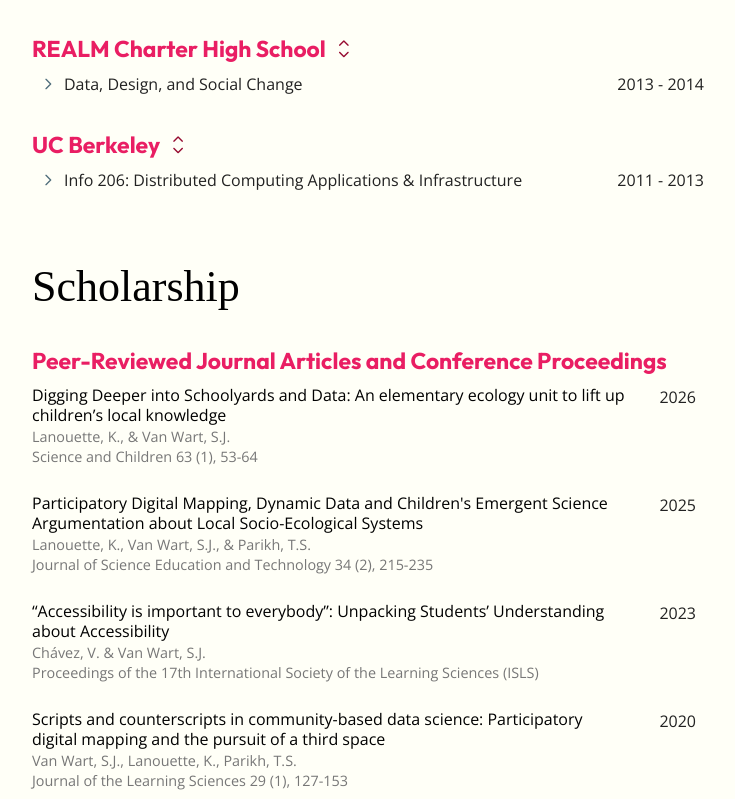
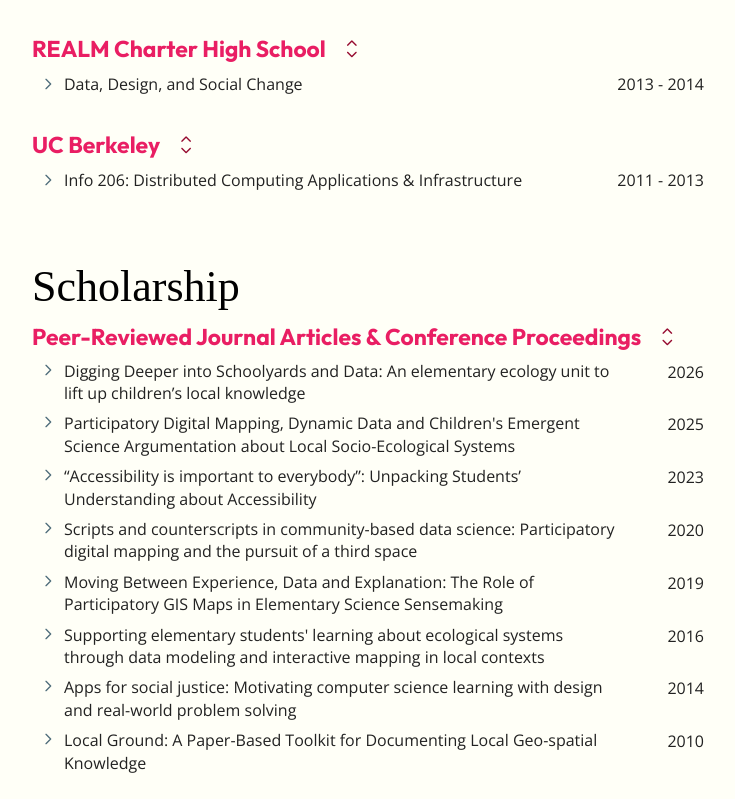
Before and after one commit to vanwars/vanwars.github.io, a Next.js app: page / in a window 1280 px wide. Shown: the part 1341-2140 px from the top of the page, without its empty margins (352-1087 px from the left). Built offline with nearby package versions, Linux system fonts and the light colour scheme; a web font is replaced by a local one.

Commit message:
Made pubs more compact.

```diff
--- a/app/globals.css
+++ b/app/globals.css
@@ -86,7 +86,7 @@
 
 
 .pub-entry {
-    @apply grid grid-cols-[40px_auto] gap-5 md:grid-cols-[40px_auto] max-md:grid-cols-1 mb-4;
+    @apply grid grid-cols-[40px_auto] gap-5 md:grid-cols-[40px_auto] mb-4;
 }
 
 .pub-title {
--- a/components/CoursesClient.tsx
+++ b/components/CoursesClient.tsx
@@ -42,7 +42,7 @@ export default function CoursesClient({ coursesData }: CoursesClientProps) {
         const isInstitutionExpanded = expandedInstitutions.has(institution);
         return (
           <div key={institution} className="mb-8">
-            <div className="flex gap items-center mb-1 mt-6">
+            <div className="flex  gap-x-2 items-center mb-1 mt-6">
               <h2 className="heading2-expandable">{institution}</h2>
               <button
                 onClick={() => toggleInstitution(institution)}
--- a/components/PublicationEntry.tsx
+++ b/components/PublicationEntry.tsx
@@ -1,11 +1,24 @@
 'use client';
 
-import { useState } from 'react';
+import { useEffect, useState } from 'react';
+
+interface CitationAlternateData {
+  authors?: string;
+  venue?: string;
+  prefix?: string;
+  volume?: number | string;
+  issue?: string;
+  pages?: string;
+  url?: string;
+  doi?: string;
+}
 
 interface PublicationEntryProps {
   year: string;
   title: string;
-  citationHtml: string;
+  citationAlternate: CitationAlternateData;
+  /** When set, the group heading controls whether details can show; this entry still has its own expand/collapse. */
+  groupExpanded?: boolean;
 }
 
 const ChevronRight = () => (
@@ -34,25 +47,82 @@ const ChevronDown = () => (
   </svg>
 );
 
+function buildCitationHtmlAlternate(data: CitationAlternateData) {
+  const { authors, venue, prefix, volume, issue, pages, url, doi } = data;
+  const linkHref = url || (doi ? (doi.startsWith('http') ? doi : `https://doi.org/${doi}`) : undefined);
+  const linkText = doi || "link";
+  const venuePart = venue ? `${venue}` : '';
+  const volumePart = volume ? ` ${volume}` : '';
+  const issuePart = issue ? ` (${issue})` : '';
+  const pagesPart = pages ? `, ${pages}` : '';
+  const venueText = [prefix ? `${prefix} ` : '', venuePart, volumePart, issuePart, pagesPart]
+    .filter((part) => part)
+    .join('');
+  return (
+    <div className="mb-2 pr-4">
+      {/* Authors and venue */}
+      <div
+        className="mt-1 gap-y-1 text-base grid grid-cols-[1fr_60px] gap-x-8 text-[0.9rem] leading-4"
+        style={{ color: '#777' }}
+      >
+        <div className="flex flex-col gap-y-1">
+          {authors && <div>{authors}</div>}
+          {venueText && <div>{venueText}</div>}
+          {linkHref && linkText && (
+            <div>
+              <a href={linkHref} target="_blank" rel="noopener noreferrer">
+                {linkText}
+              </a>
+            </div>
+          )}
+        </div>
+      </div>
+    </div>
+  );
+}
+
 export default function PublicationEntry({
   year,
   title,
-  citationHtml,
+  citationAlternate,
+  groupExpanded,
 }: PublicationEntryProps) {
-  const [isExpanded, setIsExpanded] = useState(true);
+  const [entryCollapsed, setEntryCollapsed] = useState(false);
+  const [entryExpanded, setEntryExpanded] = useState(false);
+
+  useEffect(() => {
+    if (groupExpanded === undefined) return;
+    if (groupExpanded) {
+      setEntryExpanded(false);
+    } else {
+      setEntryCollapsed(false);
+    }
+  }, [groupExpanded]);
+
+  const canShowDetails = groupExpanded === undefined ? true : groupExpanded;
+  const isExpanded =
+    groupExpanded === false ? entryExpanded : !entryCollapsed;
+
+  const handleToggle = () => {
+    if (groupExpanded === false) {
+      setEntryExpanded((e) => !e);
+    } else {
+      setEntryCollapsed((c) => !c);
+    }
+  };
 
   return (
     <section
-      className={`transition-all duration-300 ease-in-out px-2 pt-0 mb-4 ${isExpanded ? 'rounded-lg pb-4' : ''}`}
+      className={`transition-all duration-300 ease-in-out px-2 pt-0 mb-2 ${isExpanded ? 'pt-2' : ''}`}
     >
       <button
-        onClick={() => setIsExpanded(!isExpanded)}
-        className="text-left w-full transition-all duration-200 hover:bg-blue/5 hover:text-redpurple hover:rounded-md hover:px-2 hover:-mx-2 grid grid-cols-[1fr_80px] max-md:grid-cols-1 items-start py-1 -my-1"
+        onClick={handleToggle}
+        className="text-left w-full transition-all duration-200 hover:text-redpurple hover:px-2 hover:-mx-2 grid grid-cols-[1fr_80px] items-start py-1 -my-1"
         aria-expanded={isExpanded}
         aria-label={isExpanded ? 'Collapse publication details' : 'Expand publication details'}
       >
         <h3
-          className={`text-blue-600 text-base max-md:text-lg m-0 flex items-start gap-2 transition-all duration-300 ${
+          className={`text-base max-md:text-lg m-0 min-w-0 flex items-start gap-2 transition-all duration-300 ${
             isExpanded ? 'font-normal' : 'font-normal'
           }`}
         >
@@ -76,10 +146,7 @@ export default function PublicationEntry({
           isExpanded ? 'max-h-[5000px] opacity-100' : 'max-h-0 opacity-0 mt-0'
         }`}
       >
-        <p
-          className="text-[0.9rem] text-gray-700 line-height-[1.3rem]"
-          dangerouslySetInnerHTML={{ __html: citationHtml }}
-        />
+        {buildCitationHtmlAlternate(citationAlternate)}
       </div>
     </section>
   );
--- a/components/Publications.tsx
+++ b/components/Publications.tsx
@@ -1,6 +1,6 @@
 import { readFileSync } from 'fs';
 import { join } from 'path';
-import PublicationEntry from './PublicationEntry';
+import PublicationsClient from './PublicationsClient';
 
 interface Publication {
   authors?: string;
@@ -118,42 +118,14 @@ export default function Publications() {
   const publications = getPublications();
 
   const groupings = {
-    'Peer-Reviewed Journal Articles and Conference Proceedings': [
+    'Peer-Reviewed Journal Articles & Conference Proceedings': [
       'journal', 'conference'
     ],
-    'Peer-Reviewed Workshop Papers and Posters': [
+    'Peer-Reviewed Workshop Papers & Posters': [
       'workshop', 'symposium', 'poster'
     ],
     'Other Publications': ['book chapter', 'magazine', 'dissertation'],
   };
 
-  return (
-    <section>
-      {Object.entries(groupings).map(([groupName, types]) => {
-        const pubs = publications
-          .filter((pub) => types.includes(pub.type))
-          .sort((a, b) => parseInt(b.year) - parseInt(a.year));
-
-        return (
-          <div key={groupName} className="mb-10">
-            <h2 className="heading2">{groupName}</h2>
-            <ul className="m-0 p-0 mb-10">
-              {pubs.map((pub, i) => {
-                return (
-                  <li key={`${pub.year}-${pub.title}`} className="list-none">
-                    {/* <PublicationEntry
-                      year={pub.year}
-                      title={pub.title}
-                      citationHtml={buildCitationHtml(pub)}
-                    /> */}
-                    { buildCitationHtmlAlternate(pub, i > 0 ? pubs[i-1] : null) }
-                  </li>
-                );
-              })}
-            </ul>
-          </div>
-        );
-      })}
-    </section>
-  );
+  return <PublicationsClient publications={publications} groupings={groupings} />;
 }
--- /dev/null
+++ b/components/PublicationsClient.tsx
@@ -0,0 +1,97 @@
+'use client';
+
+import { useState } from 'react';
+import PublicationEntry from './PublicationEntry';
+
+interface Publication {
+  authors?: string;
+  date: string;
+  year: string;
+  title: string;
+  venue?: string;
+  prefix?: string;
+  volume?: number | string;
+  issue?: string;
+  pages?: string;
+  type: string;
+  url?: string;
+  doi?: string;
+  location?: string;
+  chairs?: string;
+  symposium_title?: string;
+  editors?: string;
+  book?: string;
+}
+
+interface PublicationsClientProps {
+  publications: Publication[];
+  groupings: Record<string, string[]>;
+}
+
+export default function PublicationsClient({ publications, groupings }: PublicationsClientProps) {
+  const [expandedGroups, setExpandedGroups] = useState<Set<string>>(new Set());
+
+  const toggleGroup = (groupName: string) => {
+    setExpandedGroups((prev) => {
+      const next = new Set(prev);
+      if (next.has(groupName)) next.delete(groupName);
+      else next.add(groupName);
+      return next;
+    });
+  };
+
+  return (
+    <section>
+      {Object.entries(groupings).map(([groupName, types]) => {
+        const pubs = publications
+          .filter((pub) => types.includes(pub.type))
+          .sort((a, b) => parseInt(b.year) - parseInt(a.year));
+        const isGroupExpanded = expandedGroups.has(groupName);
+
+        return (
+          <div key={groupName} className="mb-10">
+            <div className="flex gap-x-2 items-center mb-1">
+              <h2 className="heading2-expandable">{groupName}</h2>
+              <button
+                onClick={() => toggleGroup(groupName)}
+                className="p-2 text-redpurple-darkest hover:bg-blue/10 rounded-full w-9 h-9 transition-all duration-200 flex items-center justify-center"
+                aria-expanded={isGroupExpanded}
+                aria-label={isGroupExpanded ? `Collapse ${groupName}` : `Expand ${groupName}`}
+              >
+                <span className="relative inline-flex flex-col items-center justify-center h-4 w-4">
+                  <i
+                    className={`fa-solid text-[0.7rem] leading-none font-redpurple transition-transform duration-300 ${isGroupExpanded ? 'fa-chevron-down' : 'fa-chevron-up'}`}
+                  />
+                  <i
+                    className={`fa-solid text-[0.7rem] leading-none font-redpurple -mt-0.5 transition-transform duration-300 ${isGroupExpanded ? 'fa-chevron-up' : 'fa-chevron-down'}`}
+                  />
+                </span>
+              </button>
+            </div>
+            <ul className="m-0 p-0 mb-10">
+              {pubs.map((pub) => (
+                <li key={`${pub.year}-${pub.title}`} className="list-none">
+                  <PublicationEntry
+                    year={pub.year}
+                    title={pub.title}
+                    citationAlternate={{
+                      authors: pub.authors,
+                      venue: pub.venue,
+                      prefix: pub.prefix,
+                      volume: pub.volume,
+                      issue: pub.issue,
+                      pages: pub.pages,
+                      url: pub.url,
+                      doi: pub.doi,
+                    }}
+                    groupExpanded={isGroupExpanded}
+                  />
+                </li>
+              ))}
+            </ul>
+          </div>
+        );
+      })}
+    </section>
+  );
+}
--- a/data/pubs.json
+++ b/data/pubs.json
@@ -199,7 +199,7 @@
         "venue": "Geographic Human-Computer Interaction (GeoHCI) Workshop at SIGCHI",
         "location": "Paris, FR",
         "pages": "1-3",
-        "url": "https://www-users.cs.umn.edu/~bhecht/geohci2013ps/GeoHCI2013_Proceedings.pdf"
+        "url": "https://brenthecht.com/publications/bhecht_chi2013ea_geohci2013.pdf"
     },
     {
         "authors": "Soep, E., Lee, C., Van Wart, S.J., Parikh, T.S.",
```
